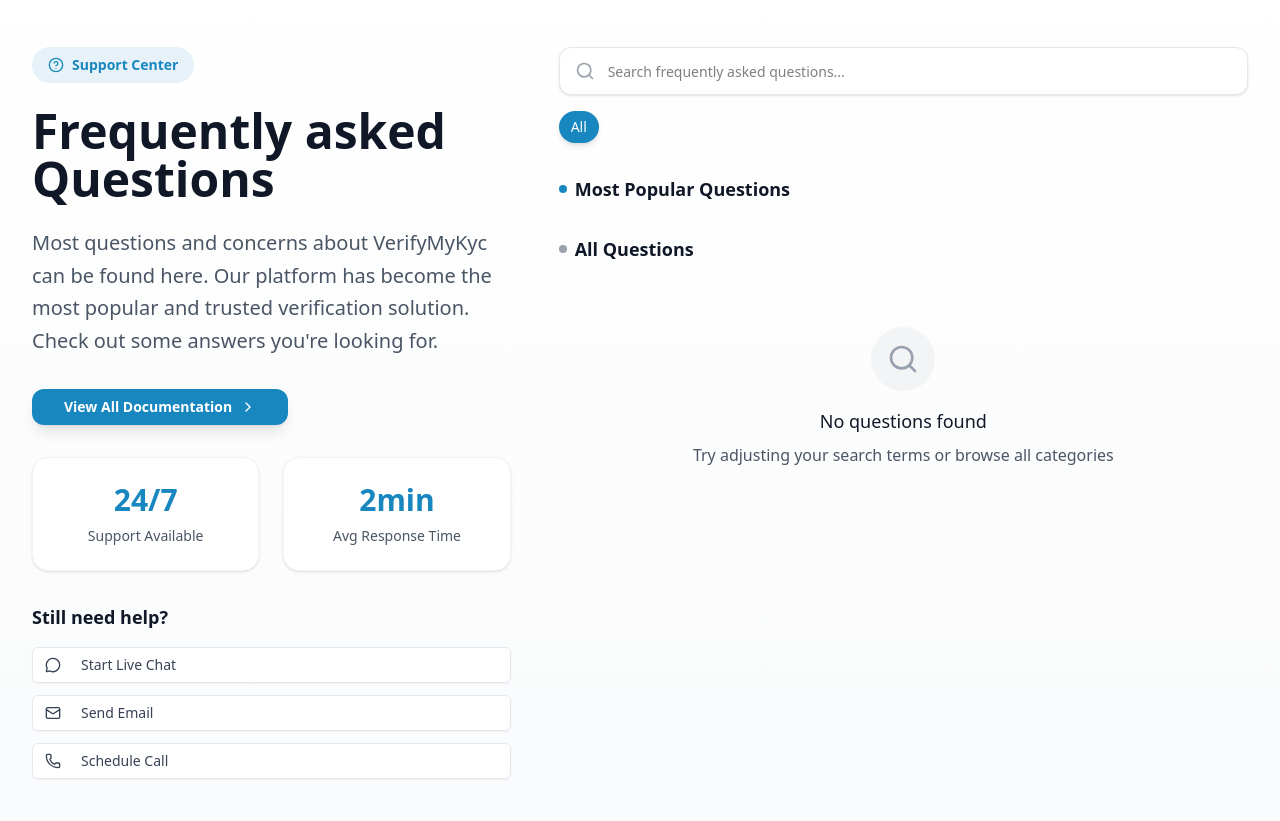
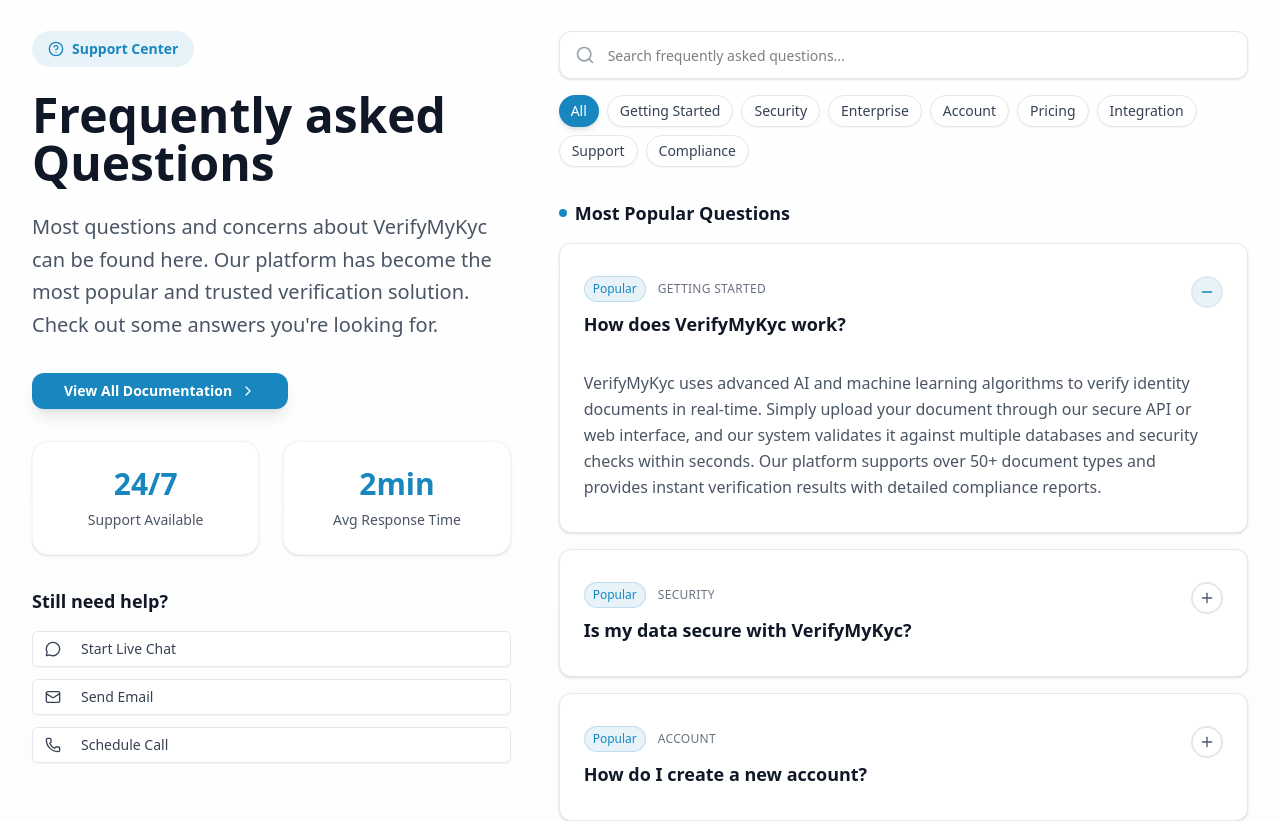
Before and after one commit to aabid2947/TradeFlow, a React (Vite) app: page / in a window 1280 px wide. Shown: the part 8600-9421 px from the top of the page. Built offline with nearby package versions, Linux system fonts and the light colour scheme.

Commit message:
minor changes

```diff
--- a/src/home/homeComponents/FAQSection.jsx
+++ b/src/home/homeComponents/FAQSection.jsx
@@ -7,9 +7,71 @@
 import { Card, CardContent } from "@/components/ui/card"
 
 const faqData = [
-  // ... (same as before)
+  {
+    id: 1,
+    category: "Getting Started",
+    question: "How does VerifyMyKyc work?",
+    answer:
+      "VerifyMyKyc uses advanced AI and machine learning algorithms to verify identity documents in real-time. Simply upload your document through our secure API or web interface, and our system validates it against multiple databases and security checks within seconds. Our platform supports over 50+ document types and provides instant verification results with detailed compliance reports.",
+    popular: true,
+  },
+  {
+    id: 2,
+    category: "Security",
+    question: "Is my data secure with VerifyMyKyc?",
+    answer:
+      "Absolutely. We use bank-grade encryption (AES-256) and comply with international security standards including ISO 27001, SOC 2, and GDPR. Your data is encrypted both in transit and at rest, stored in secure data centers, and we never store sensitive information longer than necessary. We also provide detailed audit logs and compliance reports for your peace of mind.",
+    popular: true,
+  },
+  {
+    id: 3,
+    category: "Enterprise",
+    question: "Does VerifyMyKyc work for large teams and enterprises?",
+    answer:
+      "Yes, VerifyMyKyc is designed to scale with your business needs. We offer enterprise plans with bulk verification capabilities, team management features, dedicated API endpoints, custom integrations, and 24/7 priority support. Our platform can handle millions of verifications per month with 99.9% uptime guarantee.",
+    popular: false,
+  },
+  {
+    id: 4,
+    category: "Account",
+    question: "How do I create a new account?",
+    answer:
+      "Creating an account is simple and takes less than 2 minutes. Click the 'Sign Up' button, provide your email and basic business information, verify your email address through the confirmation link we send, and you'll be ready to start verifying documents immediately. No credit card required for the trial period.",
+    popular: true,
+  },
+  {
+    id: 5,
+    category: "Pricing",
+    question: "What are your pricing plans?",
+    answer:
+      "We offer flexible pricing plans to suit businesses of all sizes. Our plans start from ₹2 per verification for basic document checks, with volume discounts available. Enterprise customers get custom pricing based on their specific needs, including dedicated support, custom integrations, and SLA guarantees. Contact our sales team for a personalized quote.",
+    popular: false,
+  },
+  {
+    id: 6,
+    category: "Integration",
+    question: "How easy is it to integrate VerifyMyKyc API?",
+    answer:
+      "Our REST API is designed for developers and can be integrated in minutes. We provide comprehensive documentation, SDKs for popular programming languages (Python, Node.js, PHP, Java), code examples, and sandbox environment for testing. Most integrations are completed within a few hours, and our technical support team is available to assist you.",
+    popular: false,
+  },
+  {
+    id: 7,
+    category: "Support",
+    question: "What kind of support do you provide?",
+    answer:
+      "We provide multiple support channels including 24/7 live chat, email support, phone support for enterprise customers, comprehensive documentation, video tutorials, and a community forum. Our average response time is under 2 hours, and we offer dedicated account managers for enterprise clients.",
+    popular: false,
+  },
+  {
+    id: 8,
+    category: "Compliance",
+    question: "Are you compliant with regulatory requirements?",
+    answer:
+      "Yes, we maintain compliance with major regulatory frameworks including KYC/AML regulations, GDPR, CCPA, PCI DSS, and local data protection laws. We regularly undergo third-party security audits and maintain certifications like ISO 27001 and SOC 2 Type II. We also provide compliance reports and audit trails for your regulatory needs.",
+    popular: false,
+  },
 ]
-
 const categories = ["All", ...Array.from(new Set(faqData.map((faq) => faq.category)))]
 
 const FAQItem = ({
--- a/src/home/homeComponents/Header.jsx
+++ b/src/home/homeComponents/Header.jsx
@@ -94,7 +94,7 @@
       >
         <div className="max-w-7xl mx-auto px-4 sm:px-6 lg:px-8">
           {/* Increased height from h-20 to h-24 */}
-          <div className="flex items-center justify-between h-24">
+          <div className="flex items-center justify-between h-20">
             {/* Logo */}
             <div className="flex items-center gap-3 group cursor-pointer">
               {/* <div
@@ -313,7 +313,7 @@
       </header>
 
       {/* Spacer to prevent content from hiding behind fixed header, matched to new height */}
-      <div className="h-24" />
+      <div className="h-20" />
     </>
   )
 }
--- a/src/home/homeComponents/HeroSection.jsx
+++ b/src/home/homeComponents/HeroSection.jsx
@@ -193,7 +193,7 @@
           animation: scale-in 0.6s ease-out forwards;
         }
       `}</style>
-      <section className="relative w-full md:min-h-screen overflow-hidden">
+      <section className="relative w-full lg:min-h-screen overflow-hidden">
         {/* Animated Background */}
         <div className="absolute inset-0">
           {/* Dynamic Gradient Background */}
```
